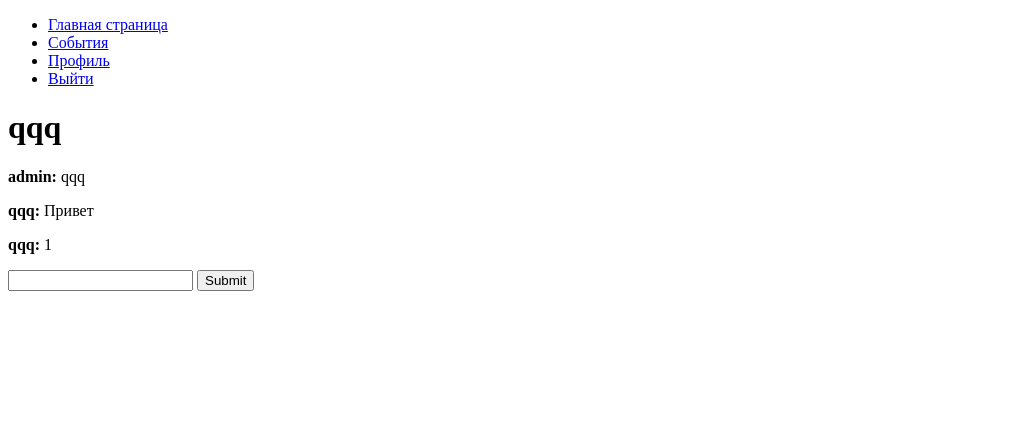
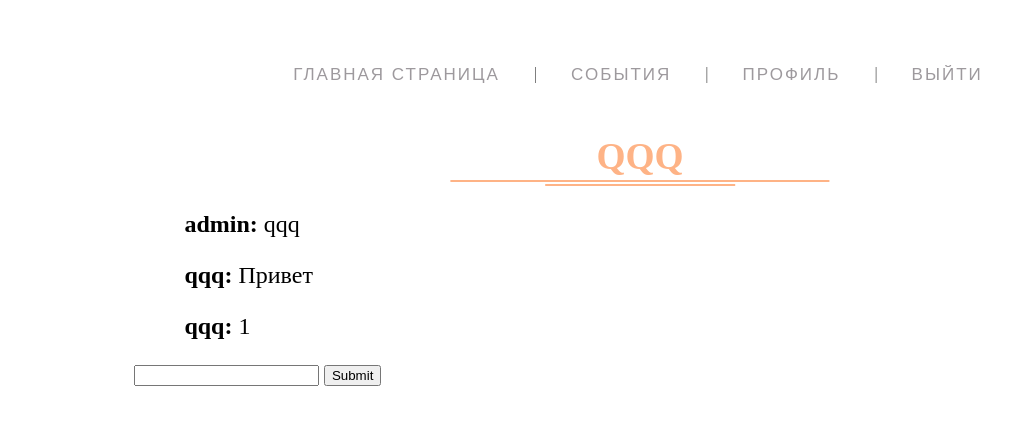
Before and after one commit to BossOfCreeps/LETS-NullPointerException, a Django app: a page that uses myfirst/templates/profile.html in a window 1280 px wide; the page is wider, and only the part inside the window is pictured. Shown: the top 425 px of that part, without its empty margins (0-1035 px from the left). Run offline with Django 3.2, Linux system fonts and the light colour scheme; a user stored in the database is signed in; data comes from the database, SQL or seed files in the repository; both versions use the stored data as it was after the commit.

Commit message:
add css and not die

```diff
--- a/myfirst/templates/profile.html
+++ b/myfirst/templates/profile.html
@@ -18,39 +18,46 @@
         <li><a href="{% url 'reg'%}">Регистрация</a></li>
     {% endif %}
 </ul>
+<div class="header-h1">
 
-<h1>{{u}}</h1>
+<h1>{{u}}</h1></div>
 {% if user.is_authenticated  %}
     {% if  u == user.get_username or u == " "%}
         <hr>
         <h2>Ваши мероприятия:</h2>
+
         {% for i in my_invites %}
-                <b>{{i.name2}} <a href="{% url 'events' %}/{{i.event}}">{{i.e_name}}</a></b> [принято]<br>
+                <p><b>{{i.name2}} <a href="{% url 'events' %}/{{i.event}}">{{i.e_name}}</a></b> [принято]<br></p>
         {% endfor %}
 
         {% for i in invites %}
             {% if i.submit == 0 %}
+                <p>
                 {{i.name1}} <a href="{% url 'events' %}/{{i.event}}">{{i.e_name}}</a>
                 <a href="{% url 'submit_invite' %}?user={{i.name1}}&event={{i.event}}&r=2">[+]</a>
                 <a href="{% url 'submit_invite' %}?user={{i.name1}}&event={{i.event}}&r=1">[-]</a><br>
+                </p>
             {% elif i.submit == 2 %}
+                <p>
                 <b>{{i.name1}} <a href="{% url 'events' %}/{{i.event}}">{{i.e_name}}</a></b> [принято]<br>
+                </p>
             {% endif %}
         {% endfor %}
         <hr>
         {% if test != -1 %}
             <h2>Результаты теста Юнга - {{test}}</h2>
             {% if test_users %}
-                Схожие пользователи:<br>
-                <form action="{% url 'call' %}" method="post">
+                <p>Схожие пользователи:<br></p>
+                <form action="{% url 'call' %}" method="post" >
                     {% csrf_token %}
                     {% for tu in test_users %}
-                        <input type="radio" name="user_l" value="{{tu}}" required>{{tu}}<br>
+                        <input type="radio" name="user_l" value="{{tu}}" required  /> <span>{{tu}}</span><br>
                     {% endfor %}
                     <br>
                     {% for e in events %}
-                        <input type="radio" name="event_l" value="{{e.name}}" required>{{e.name}}<br>
+                        <input type="radio" name="user_l" value="{{tu}}" required  /><span>{{e.name}}</span><br>
                     {% endfor %}
+                    <br>
                     <button type="submit">Отправить запрос</button>
                 </form>
             {% endif %}
@@ -88,7 +95,7 @@
         {% for c in chat %}
             <p><b>{{c.name}}: </b>{{c.text}}</p>
         {% endfor %}
-        <form action="{% url 'profile' %}?user={{u}}" method="post">
+        <form action="{% url 'profile' %}?user={{u}}" method="post" class="input_100">
             {% csrf_token %}
             <input type="text" name="message">
             <input type="submit">
--- a/myfirst/templates/reg.html
+++ b/myfirst/templates/reg.html
@@ -19,10 +19,12 @@
         <li><a href="{% url 'reg'%}">Регистрация</a></li>
     {% endif %}
 </ul>
+<div class="header-h1">
 
 <h1>
     Регистрация
 </h1>
+</div>
 {% if not ok %}
 <p>Имя пользователя уже занято</p>
 {% endif %}
--- a/static/css/style.css
+++ b/static/css/style.css
@@ -1,9 +1,92 @@
-h3{
+
+
+ a {
+  text-decoration: none
+}
+
+ .header-h1 h1 {
+    position: relative;
+    padding-bottom: .5rem;
+    font-size: 28pt;
+    text-transform: uppercase;
     text-align: center;
+    color:  #feb386;
+  }
+  .header-h1 h1::before {
+    content: "";
+    position: absolute;
+    border-bottom: 2px solid  #feb386;
+    bottom: .25rem;
+    left: 50%;
+    width: 30%;
+    transform: translateX(-50%);
+  }
+  .header-h1 h1::after {
+    content: "";
+    position: absolute;
+    border-bottom: 2px solid #feb386;
+    bottom: 0;
+    left: 50%;
+    width: 15%;
+    transform: translateX(-50%);
+  }
+  .header-h1-left h1 {
+    text-align: left;
+  }
+  .header-h1-left h1::before,
+  .header-h1-left h1::after {
+    left: 0;
+    transform: translateX(0);
+  }
+  .header-h1-right h1 {
+    text-align: right;
+  }
+  .header-h1-right h1::before,
+  .header-h1-right h1::after {
+    left: unset;
+    right: 0;
+    transform: translateX(0);
+  }
+
+h1 a{
+  color: #feb386;
+}
+
+
+h2 {
+  font-style: italic;
+  text-align: center;
+  font-size: 28px;
+  color: #606060;
+}
+
+h3 {
+  text-align: center;
+  font-size: 28px;
+  color: #FD6D17;
+}
+
+h3 a{
+  color: #FD6D17;
 }
 
 h4{
+  font-style: italic;
+  font-size: 22px;
  text-align: center;
+ color: #606060;
+}
+
+p{
+  text-align: justify;
+  font-size: 18pt;
+  text-indent: 50px; /* Отступ первой строки в пикселах */
+padding: 0px 10% 0px 10% ;
+}
+
+
+span{
+  font-size: 18pt;
 }
 
 img{
@@ -12,8 +95,87 @@ img{
     margin: 0 auto;
 }
 
-textarea {
-    width: 90%;
-    height: 200px;
-    resize: none;
+
+form{
+  padding-left: 10%;
+  padding-right: 10%;
+  font-size: 18px;
 }
+
+td{
+  padding: 5px 5px 5px 5px;
+}
+
+label{
+  color:red;
+}
+
+textarea{
+    width: 100%; /* Ширина поля в процентах */
+    height: 200px; /* Высота поля в пикселах */
+    resize: none; /* Запрещаем изменять размер */
+    font-size:18px;
+}
+
+.input_100{
+  width: 100%; /* Ширина поля в процентах */
+  font-size: 18px;
+}
+
+button{
+  font-size: 18px;
+}
+
+@import url('https://fonts.googleapis.com/css?family=Ubuntu+Condensed');
+ul {
+  list-style: none;
+  margin: 40px 0 5px;
+  padding: 25px 0 5px;
+  text-align: center;
+  background: white;
+}
+ul li {display: inline-block;}
+ul li:after {
+  content: "|";
+  color: #606060;
+  display: inline-block;
+  vertical-align:top;
+}
+ul li:last-child:after {content: none;}
+ul a {
+  text-decoration: none;
+  font-family: 'Ubuntu Condensed', sans-serif;
+  letter-spacing: 2px;
+  position: relative;
+  padding-bottom: 20px;
+  margin: 0 34px 0 30px;
+  font-size: 17px;
+  text-transform: uppercase;
+  display: inline-block;
+  transition: color .2s;
+}
+ul a, ul a:visited {color: #9d999d;}
+ul a.current, ul a:hover{color: #feb386;}
+ul a:before,
+ul a:after {
+  content: "";
+  position: absolute;
+  height: 4px;
+  top: auto;
+  right: 50%;
+  bottom: -5px;
+  left: 50%;
+  background: #feb386;
+  transition: .8s;
+}
+ul a:hover:before, ul .current:before {left: 0;}
+ul a:hover:after, ul .current:after {right: 0;}
+@media (max-width: 550px) {
+ul {padding-top: 0;}
+ul li {display: block;}
+ul li:after {content: none;}
+ul a {
+  padding: 25px 0 20px;
+  margin: 0 30px;
+}
+}
```
Also changed, not shown: myfirst/templates/add_event.html (+6 -1 lines), myfirst/templates/event.html (+6 -4 lines), myfirst/templates/events.html (+7 -4 lines), myfirst/templates/index.html (+9 -5 lines), myfirst/templates/registration/login.html (+7 -5 lines), db.sqlite3.
